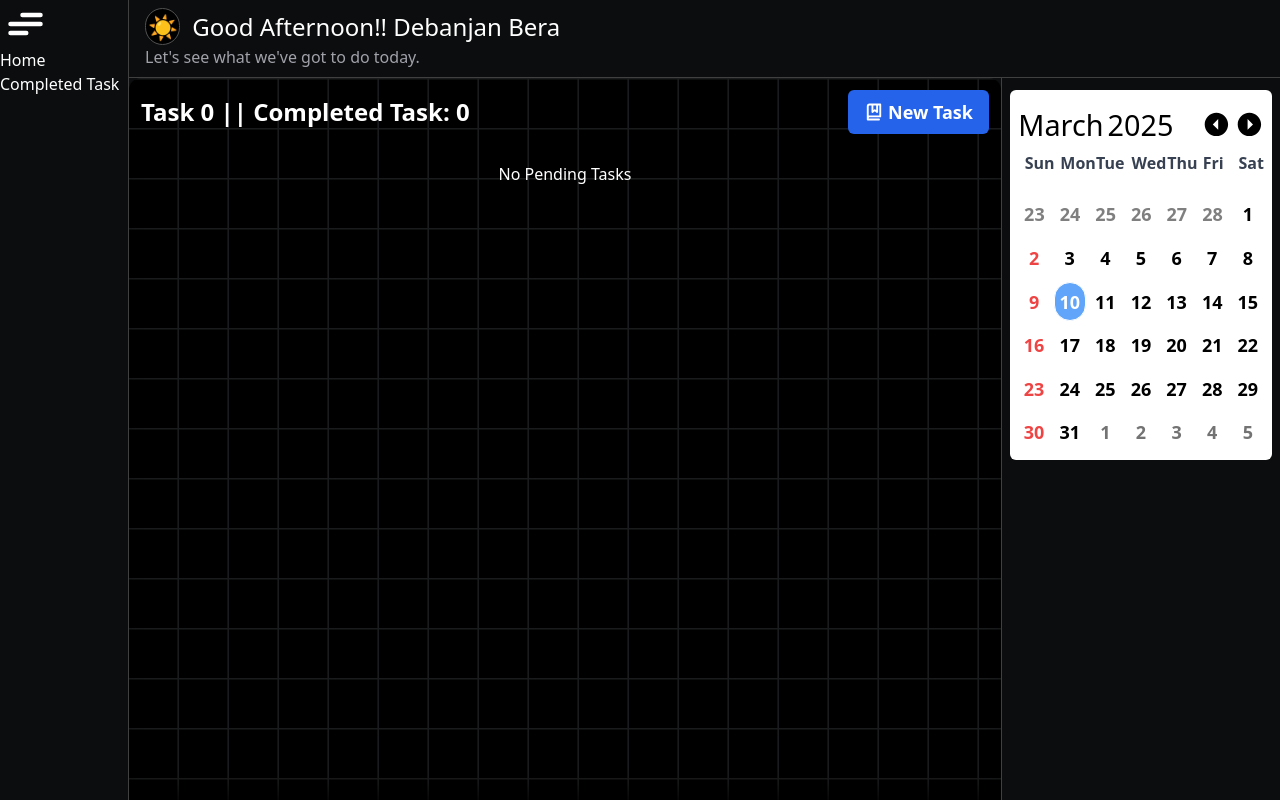
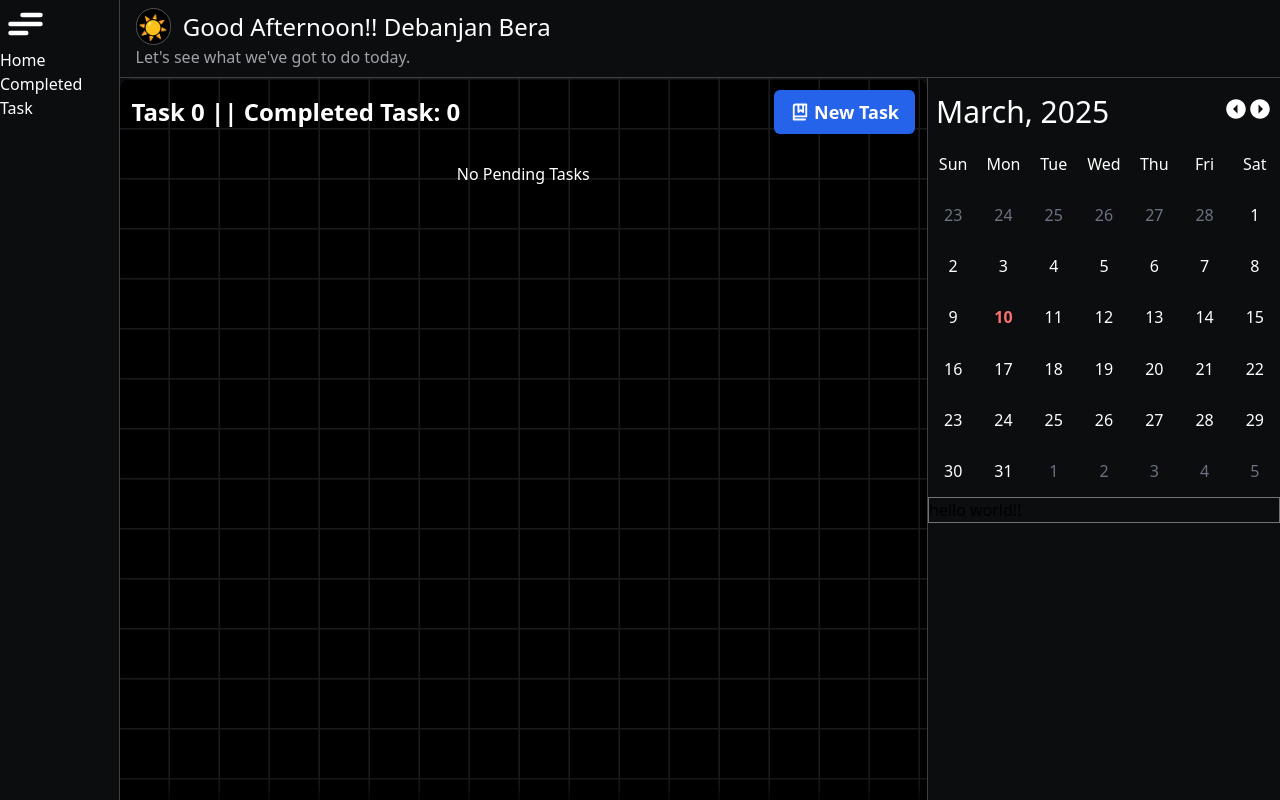
Before and after one commit to debanjan-bera/To-Do-Application, a React (Vite) app: page / in a window 1280 px wide. Built offline with nearby package versions, Linux system fonts and the light colour scheme.

Commit message:
refactor: Improve code organization and readability across multiple components

```diff
--- a/src/Components/layout/Calender/Calender.jsx
+++ b/src/Components/layout/Calender/Calender.jsx
@@ -1,125 +1,200 @@
-import { useState, useEffect } from "react";
+import { useState } from "react";
 import { IoMdArrowDropleftCircle, IoMdArrowDroprightCircle } from "react-icons/io";
-import "../../../App.css";
-export const CalenderComponent = () => {
-  const [selectedDate, setSelectedDate] = useState(null);
+
+export const CalenderComponent = ()=> {
+  const listOfDays = ["Sun", "Mon", "Tue", "Wed", "Thu", "Fri", "Sat"];
+  const listOfMonths = ["January", "February", "March", "April", "May", "June",
+    "July", "August", "September", "October", "November", "December"];
   const [currentDate, setCurrentDate] = useState(new Date());
-  const [sundaysInMonth, setSundaysInMonth] = useState([]);
+  const [todayDate] = useState(new Date());
 
-  const listOfMonth = ["January", "February", "March", "April", "May", "June",
-  "July", "August", "September", "October", "November", "December"];
-  const listOfDays = ["Sun", "Mon", "Tue", "Wed", "Thu", "Fri", "Sat"];
+  const year = currentDate.getFullYear();
+  const month = currentDate.getMonth();
+  const firstDay = new Date(year, month, 1).getDay();
+  const lastDay = new Date(year, month + 1, 0).getDate();
+  const prevMonthLastDay = new Date(year, month, 0).getDate();
 
-  const currentMonth = currentDate.getMonth();
-  const currentYear = currentDate.getFullYear();
-  const monthEnd = new Date(currentYear, currentMonth + 1, 0).getDate();
-  const firstDateOfMonth = new Date(currentYear, currentMonth, 1).getDay();
-  const lastDayOfPrevMonth = new Date(currentYear, currentMonth, 0).getDate();
-  const lastDayOfMonth = new Date(currentYear, currentMonth, monthEnd).getDay();
+  const prevMonthDates = Array.from({ length: firstDay }, (_, i) => prevMonthLastDay - firstDay + i + 1);
 
-  const prevMonth = () => {
-    setCurrentDate(new Date(currentYear, currentMonth - 1, 1));
-    setSelectedDate(null)
+  const totalCells = (Math.ceil((firstDay + lastDay) / 7) * 7) - (firstDay + lastDay); // Ensures it always rounds up to the nearest multiple of 7
+  const nextMonthDays = Array.from({ length: totalCells }, (_, i) => i + 1);
 
-  }
-  const nextMonth = () =>  {
-    setCurrentDate(new Date(currentYear, currentMonth + 1, 1));
-    setSelectedDate(null)
-  }
+  const flexClass = 'flex items-center justify-center';
+  const disableDayClass = 'p-1 w-full h-full flex items-center justify-center aspect-square text-gray-500 hover:border hover:border-gray-500'
+  const trackTodayDate = (date) => todayDate.getDate() === date && todayDate.getMonth() === month && todayDate.getFullYear() === year ? 'text-red-400 font-bold' : 'text-white';
 
-  const navigatePrevMonth = (value) => {
-    prevMonth();
-    setSelectedDate(value - 1);
-  };
-  const navigateNextMonth = (day) => {
-    nextMonth();
-    setSelectedDate(day - 1);
-
-  };
-
-  const activeDateColor = (date) => {
-    const actualDate = date + 1;
-    const isSunday = sundaysInMonth.includes(actualDate);
-    if (new Date().toDateString() === new Date(currentYear, currentMonth, actualDate).toDateString()) {
-      return "text-white bg-blue-400 hover:bg-blue-500";
-    } else if (selectedDate === date) {
-      return isSunday ? "bg-red-100 text-red-500" : "text-white bg-sky-400";
-    }
-    return isSunday ? "text-red-500 hover:bg-red-100" : "text-black hover:bg-gray-200";
-  };
-
-  useEffect(() => {
-    let sundays = [];
-    for (let day = 1; day <= monthEnd; day++) {
-      if (new Date(currentYear, currentMonth, day).getDay() === 0) sundays.push(day);
-    }
-    setSundaysInMonth(sundays);
-  }, [currentYear, currentMonth, monthEnd]);
-
-  const handleCalendarClick = (event) => {
-    const target = event.target;
-    if (target.classList.contains("calendar-date")) {
-      const selectedDay = Number(target.dataset.day);
-      setSelectedDate(selectedDay - 1);
-
-      const formattedDate = {
-        date: selectedDay,
-        month: listOfMonth[currentMonth],
-        year: currentYear
-      };
-      console.log("Selected Date:", formattedDate);
-    } else if (target.classList.contains("prev-month")) {
-      navigatePrevMonth(Number(target.dataset.day));
-    } else if (target.classList.contains("next-month")) {
-      navigateNextMonth(Number(target.dataset.day));
-    }
-  };
+  const prevMonth = () => setCurrentDate(new Date(year, month - 1, 1));
+  const nextMonth = () => setCurrentDate(new Date(year, month + 1, 1));
 
   return (
-    <aside className="calender bg-[#0B0D0E] border-l-[0.02rem] border-neutral-700 row-start-2 row-end-5 col-start-3 text-white text-base flex flex-col items-center">
-      <section className="w-[94%] bg-white grid text-black p-2 mt-3 rounded-md aspect-square">
-        <section className="w-full py-3 flex flex-row justify-between items-center ">
-          <div className="text-[1.8rem] flex gap-1">
-            <div>{listOfMonth[currentMonth]}</div>
-            <div>{currentYear}</div>
+    <>
+      <section className='calender bg-[#0B0D0E] border-l-[0.02rem] border-neutral-700 row-start-2 row-end-5 col-start-3  w-full grid gap-0'>
+        <section className='h-full w-[22rem]'>
+          <div className="w-full p-1 pt-3 text-white flex items-center justify-between text-center">
+            <span className="text-3xl p-1  text-center">{`${listOfMonths[month]}, ${year}`}</span>
+
+            <div className="text-2xl p-1 text-center">
+            <button onClick={prevMonth} ><IoMdArrowDropleftCircle/></button>
+            <button onClick={nextMonth}><IoMdArrowDroprightCircle/></button>
+            </div>
+          </div>
+          <div className='w-full h-[22.4rem] text-white grid grid-cols-7 grid-rows-7'>
+            {listOfDays.map((day) => (
+              <div key={day} className={`p-1 ${flexClass}`}>{day}</div>
+            ))}
+            {prevMonthDates.map((day, index) => (
+              <div key={`prev-${index}`} className={`${disableDayClass}`}>
+              {day}
+            </div>
+            ))}
+
+             {Array.from({ length: lastDay }, (_, i) => i + 1).map((day, index) => (
+                <div key={index} className={`w-full h-full p-1 flex items-center justify-center aspect-square ${trackTodayDate(day)} hover:border hover:border-gray-200`}>
+                  {day}
+                </div>
+            ))}
+
+            {nextMonthDays.map((day, index) => (
+              <div key={`prev-${index}`} className={`${disableDayClass}`}>
+                {day}
+              </div>
+            ))}
+
 
           </div>
-          <div className="flex gap-1 text-[1.8rem]">
-            <button onClick={prevMonth}><IoMdArrowDropleftCircle /></button>
-            <button onClick={nextMonth}><IoMdArrowDroprightCircle /></button>
+          <div className="border border-neutral-500">
+            hello world!!
           </div>
         </section>
+      </section>
+    </>
+  );
+}
 
-        {/* Calendar Grid with Event Delegation */}
-        <div className="text-lg font-semibold cursor-pointer select-none grid grid-cols-7 grid-rows-6 gap-1 text-center transition-all"
-         onClick=  {handleCalendarClick}>
-          {listOfDays.map((day) => (
-            <div key={day} className="text-base text-gray-700 px-[0.4rem]">{day}</div>
-          ))}
+// import { useState, useEffect } from "react";
+// import { IoMdArrowDropleftCircle, IoMdArrowDroprightCircle } from "react-icons/io";
+// import "../../../App.css";
+// export const CalenderComponent = () => {
+//   const [selectedDate, setSelectedDate] = useState(null);
+//   const [currentDate, setCurrentDate] = useState(new Date());
+//   const [sundaysInMonth, setSundaysInMonth] = useState([]);
+
+//   const listOfMonth = ["January", "February", "March", "April", "May", "June",
+//   "July", "August", "September", "October", "November", "December"];
+//   const listOfDays = ["Sun", "Mon", "Tue", "Wed", "Thu", "Fri", "Sat"];
+
+//   const currentMonth = currentDate.getMonth();
+//   const currentYear = currentDate.getFullYear();
+//   const monthEnd = new Date(currentYear, currentMonth + 1, 0).getDate();
+//   const firstDateOfMonth = new Date(currentYear, currentMonth, 1).getDay();
+//   const lastDayOfPrevMonth = new Date(currentYear, currentMonth, 0).getDate();
+//   const lastDayOfMonth = new Date(currentYear, currentMonth, monthEnd).getDay();
+
+//   const prevMonth = () => {
+//     setCurrentDate(new Date(currentYear, currentMonth - 1, 1));
+//     setSelectedDate(null)
+
+//   }
+//   const nextMonth = () =>  {
+//     setCurrentDate(new Date(currentYear, currentMonth + 1, 1));
+//     setSelectedDate(null)
+//   }
+
+//   const navigatePrevMonth = (value) => {
+//     prevMonth();
+//     setSelectedDate(value - 1);
+//   };
+//   const navigateNextMonth = (day) => {
+//     nextMonth();
+//     setSelectedDate(day - 1);
+
+//   };
+
+//   const activeDateColor = (date) => {
+//     const actualDate = date + 1;
+//     const isSunday = sundaysInMonth.includes(actualDate);
+//     if (new Date().toDateString() === new Date(currentYear, currentMonth, actualDate).toDateString()) {
+//       return "text-white bg-blue-400 hover:bg-blue-500";
+//     } else if (selectedDate === date) {
+//       return isSunday ? "bg-red-100 text-red-500" : "text-white bg-sky-400";
+//     }
+//     return isSunday ? "text-red-500 hover:bg-red-100" : "text-black hover:bg-gray-200";
+//   };
+
+//   useEffect(() => {
+//     let sundays = [];
+//     for (let day = 1; day <= monthEnd; day++) {
+//       if (new Date(currentYear, currentMonth, day).getDay() === 0) sundays.push(day);
+//     }
+//     setSundaysInMonth(sundays);
+//   }, [currentYear, currentMonth, monthEnd]);
+
+//   const handleCalendarClick = (event) => {
+//     const target = event.target;
+//     if (target.classList.contains("calendar-date")) {
+//       const selectedDay = Number(target.dataset.day);
+//       setSelectedDate(selectedDay - 1);
+
+//       const formattedDate = {
+//         date: selectedDay,
+//         month: listOfMonth[currentMonth],
+//         year: currentYear
+//       };
+//       console.log("Selected Date:", formattedDate);
+//     } else if (target.classList.contains("prev-month")) {
+//       navigatePrevMonth(Number(target.dataset.day));
+//     } else if (target.classList.contains("next-month")) {
+//       navigateNextMonth(Number(target.dataset.day));
+//     }
+//   };
+
+//   return (
+//     <aside className="calender bg-[#0B0D0E] border-l-[0.02rem] border-neutral-700 row-start-2 row-end-5 col-start-3 text-white text-base flex flex-col items-center">
+//       <section className="w-[94%] bg-white grid text-black p-2 mt-3 rounded-md aspect-square">
+//         <section className="w-full py-3 flex flex-row justify-between items-center ">
+//           <div className="text-[1.8rem] flex gap-1">
+//             <div>{listOfMonth[currentMonth]}</div>
+//             <div>{currentYear}</div>
+
+//           </div>
+//           <div className="flex gap-1 text-[1.8rem]">
+//             <button onClick={prevMonth}><IoMdArrowDropleftCircle /></button>
+//             <button onClick={nextMonth}><IoMdArrowDroprightCircle /></button>
+//           </div>
+//         </section>
+
+//         {/* Calendar Grid with Event Delegation */}
+//         <div className="text-lg font-semibold cursor-pointer select-none grid grid-cols-7 grid-rows-6 gap-1 text-center transition-all"
+//          onClick=  {handleCalendarClick}>
+//           {listOfDays.map((day) => (
+//             <div key={day} className="text-base text-gray-700 px-[0.4rem]">{day}</div>
+//           ))}
 
 
-          {[...Array(firstDateOfMonth).keys()].map((index) => (
-            <span key={`empty-${index}`} data-day={lastDayOfPrevMonth - firstDateOfMonth + index + 1}
-              className="prev-month text-black/50 p-[0.3rem] aspect-square rounded-full border border-white scale-100 cursor-pointer select-none transition-all hover:bg-gray-200">
-              {lastDayOfPrevMonth - firstDateOfMonth + index + 1}
-            </span>
-          ))}
+//           {[...Array(firstDateOfMonth).keys()].map((index) => (
+//             <span key={`empty-${index}`} data-day={lastDayOfPrevMonth - firstDateOfMonth + index + 1}
+//               className="prev-month text-black/50 p-[0.3rem] aspect-square rounded-full border border-white scale-100 cursor-pointer select-none transition-all hover:bg-gray-200">
+//               {lastDayOfPrevMonth - firstDateOfMonth + index + 1}
+//             </span>
+//           ))}
 
-          {[...Array(monthEnd).keys()].map((day) => (
-            <span key={day + 1} data-day={day + 1}
-              className={`calendar-date py-[0.3rem] rounded-full border border-white scale-100 transition-all ${activeDateColor(day)}`}>
-              {day + 1}
-            </span>
-          ))}
+//           {[...Array(monthEnd).keys()].map((day) => (
+//             <span key={day + 1} data-day={day + 1}
+//               className={`calendar-date py-[0.3rem] rounded-full border border-white scale-100 transition-all ${activeDateColor(day)}`}>
+//               {day + 1}
+//             </span>
+//           ))}
 
-          {[...Array(6 - lastDayOfMonth).keys()].map((index) => (
-            <span key={`next-${index}`} data-day={index + 1}
-              className="next-month text-neutral-500 p-[0.3rem] rounded-full border border-white scale-100 cursor-pointer select-none transition-all hover:bg-gray-200">
-              {index + 1}
-            </span>
-          ))}
-        </div>
-      </section>
-    </aside>
-  );
-};
+//           {[...Array(6 - lastDayOfMonth).keys()].map((index) => (
+//             <span key={`next-${index}`} data-day={index + 1}
+//               className="next-month text-neutral-500 p-[0.3rem] rounded-full border border-white scale-100 cursor-pointer select-none transition-all hover:bg-gray-200">
+//               {index + 1}
+//             </span>
+//           ))}
+//         </div>
+//       </section>
+//     </aside>
+//   );
+// };
+
+// export default CalenderComponent;
```
